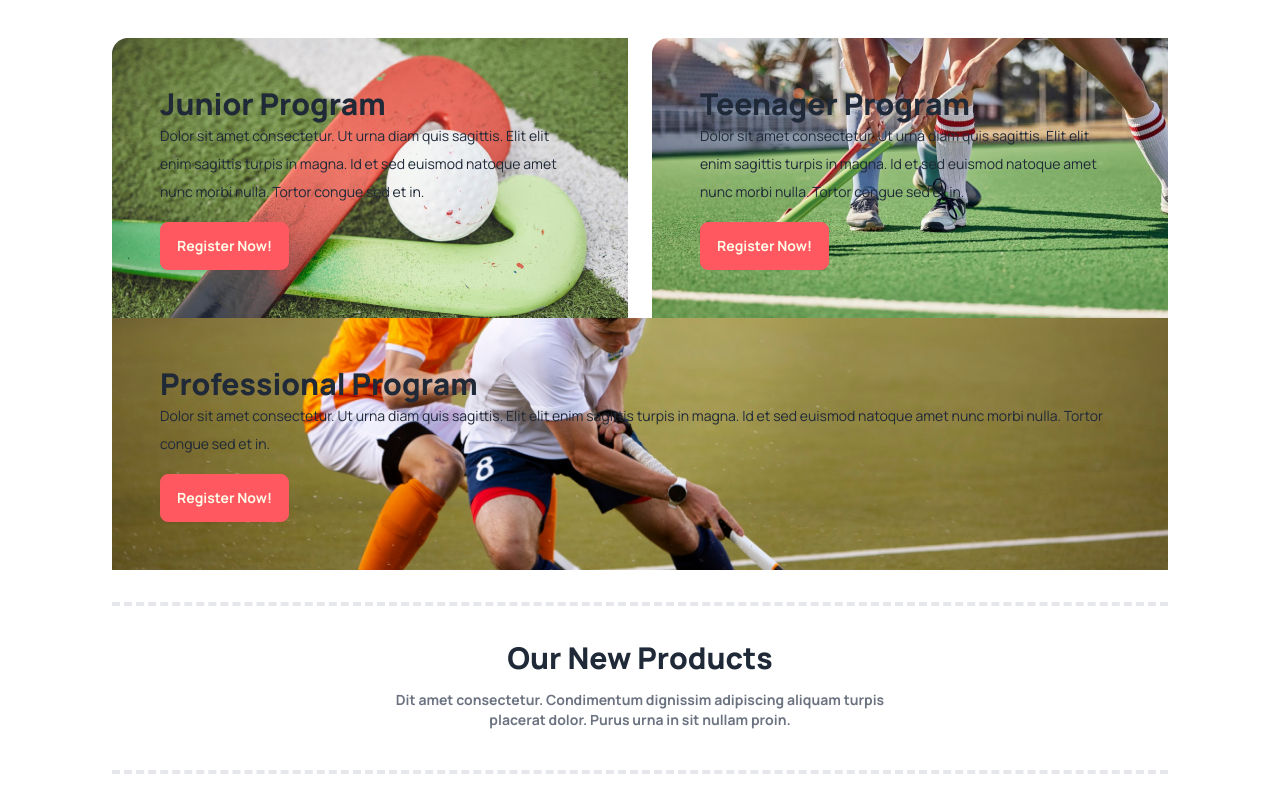
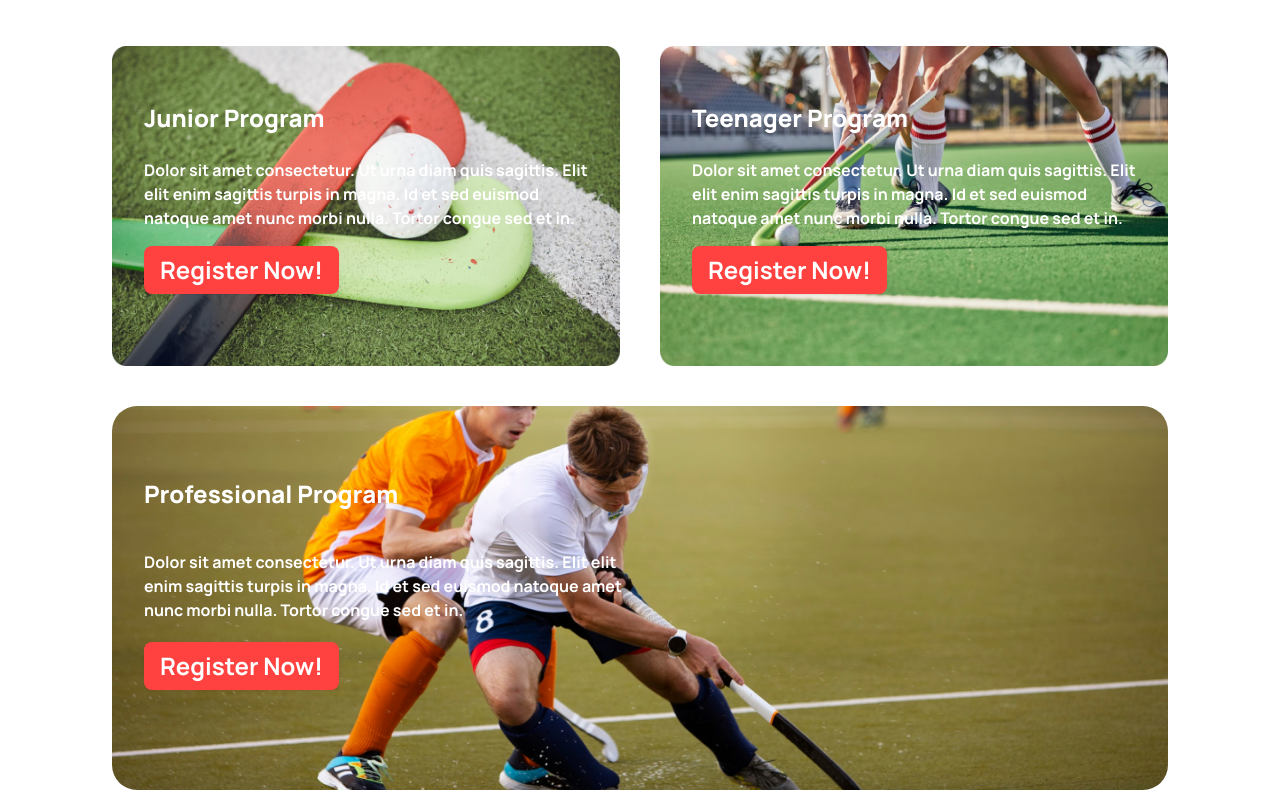
Before and after one commit to md-selim-dev/3rd-assignment, a plain HTML site: page index.html in a window 1280 px wide. Shown: the part 1502-2300 px from the top of the page. Drawn offline with nearby package versions, Linux system fonts and the light colour scheme.

Commit message:
Program section added

```diff
--- a/index.html
+++ b/index.html
@@ -211,7 +211,7 @@
 
 
       <!-- Program Sections start -->
-      <section class="my-8">
+      <section class="my-10">
         <!-- program content -->
         <div class="border-y-4 border-dashed mb-12 pt-8">
           <div class="md:w-4/6 lg:w-1/2 mx-auto text-center mb-10">
@@ -225,57 +225,45 @@
           </div>
         </div>
         <!-- program image -->
-        <div>
-          <div class="flex flex-col md:flex-row lg:flex-row gap-6">
-            <div class="bg-[url('Images/hockey-stick.png')] bg-no-repeat p-12">
-              <div class="">
-                <h3 class="text-3xl font-extrabold">Junior Program</h3>
-                <p class="text-sm leading-7">
-                  Dolor sit amet consectetur. Ut urna diam quis sagittis. Elit
-                  elit enim sagittis turpis in magna. Id et sed euismod natoque
-                  amet nunc morbi nulla. Tortor congue sed et in.
-                </p>
-                <button class="btn btn-error text-yellow-50 mt-4">
-                  Register Now!
-                </button>
-              </div>
-            </div>
-            <div class="bg-[url('Images/hockey-stick2.png')] bg-no-repeat p-12">
-              <div class="">
-                <h3 class="text-3xl font-extrabold">Teenager Program</h3>
-                <p class="text-sm leading-7">
-                  Dolor sit amet consectetur. Ut urna diam quis sagittis. Elit
-                  elit enim sagittis turpis in magna. Id et sed euismod natoque
-                  amet nunc morbi nulla. Tortor congue sed et in.
-                </p>
-                <button class="btn btn-error text-yellow-50 mt-4">
-                  Register Now!
-                </button>
-              </div>
-            </div>
-          </div>
-          <!-- 2nd img section -->
-          <div class="w-full">
-            <div
-              class="bg-cover bg-center bg-[url('Images/player.png')] bg-no-repeat p-12"
-            >
-              <div class="">
-                <h3 class="text-3xl font-extrabold">Professional Program</h3>
-                <p class="text-sm leading-7">
-                  Dolor sit amet consectetur. Ut urna diam quis sagittis. Elit
-                  elit enim sagittis turpis in magna. Id et sed euismod natoque
-                  amet nunc morbi nulla. Tortor congue sed et in.
-                </p>
-                <button class="btn btn-error text-yellow-50 mt-4">
-                  Register Now!
-                </button>
-              </div>
-            </div>
+         <!-- First row -->
+      <div class="grid grid-cols-1 lg:grid-cols-2 gap-10 text-white">
+        <div class="w-full h-80 flex-1 bg-no-repeat p-8 bg-cover"
+          style="background-image: url(Images/hockey-stick.png); background-size: 100% 100%;">
+          <h2 class="font-extrabold text-2xl py-6">Junior Program</h2>
+          <p class="leading-6 mb-4 font-semibold">
+            Dolor sit amet consectetur. Ut urna diam quis sagittis. Elit elit
+            enim sagittis turpis in magna. Id et sed euismod natoque amet nunc
+            morbi nulla. Tortor congue sed et in.
+          </p>
+          <button class="btn bg-[#FF4240] hover:bg-red-600 border-none text-white font-bold text-2xl">Register Now!</button>
+        </div>
+        <div class="w-full h-80 flex-1 bg-no-repeat bg-blend-soft-light p-8 bg-cover"
+          style="background-image: url(Images/hockey-stick2.png); background-size: 100% 100%;">
+          <h2 class="font-extrabold text-2xl py-6">Teenager Program</h2>
+          <p class="leading-6 mb-4 font-semibold">
+            Dolor sit amet consectetur. Ut urna diam quis sagittis. Elit elit
+            enim sagittis turpis in magna. Id et sed euismod natoque amet nunc
+            morbi nulla. Tortor congue sed et in.
+          </p>
+          <button class="btn bg-[#FF4240] justify-start hover:bg-red-600 border-none text-white font-bold text-2xl">Register Now!</button>
+        </div>
+      </div>
+
+      <!-- 2nd Row -->
+        <div class="w-full h-80 lg:h-96 flex-1 bg-no-repeat bg-blend-soft-light p-8 bg-cover text-white mt-10"
+          style="background-image: url(Images/player.png); background-size: 100% 100%; border-radius: 25px;">
+          <div class="lg:w-1/2 justify-center">
+            <h2 class="font-extrabold text-2xl py-6 lg:py-10">Professional Program</h2>
+          <p class="leading-6 mb-5 font-semibold">
+            Dolor sit amet consectetur. Ut urna diam quis sagittis. Elit elit
+            enim sagittis turpis in magna. Id et sed euismod natoque amet nunc
+            morbi nulla. Tortor congue sed et in.
+          </p>
+          <button class="btn bg-[#FF4240] justify-start hover:bg-red-600 border-none text-white font-bold text-2xl">Register Now!</button>
           </div>
         </div>
       </section>
       <!-- Program Sections End -->
-
 
       <!-- New Product section start -->
       <section class="my-8">
```
Also changed, not shown: card.html (added, +55 -0 lines).
